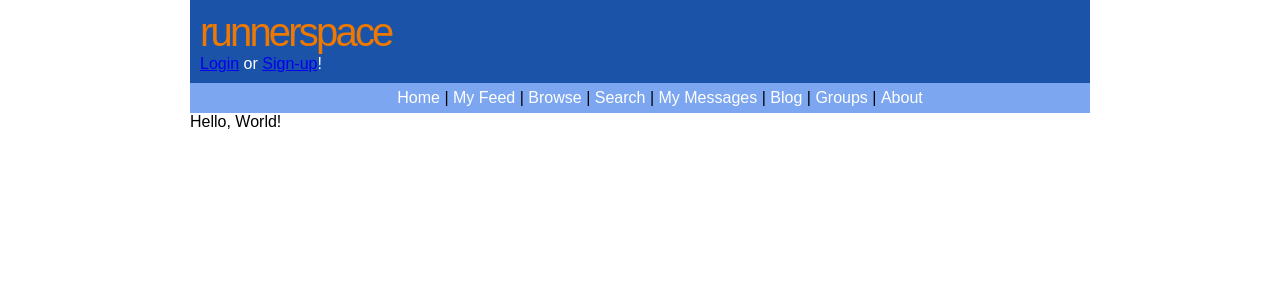
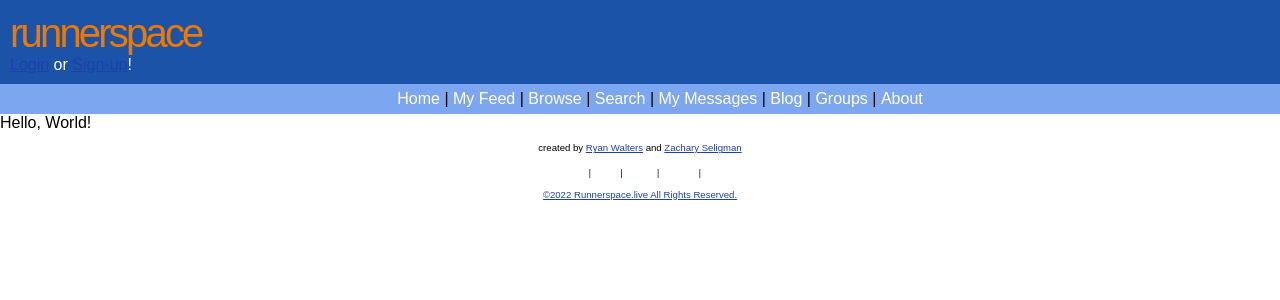
Before and after one commit to Xevion/runnerspace, a Flask app: page / in a window 1280 px wide. Shown: the top 300 px of the page. Run offline with Flask 2, Linux system fonts and the light colour scheme; style sheets or scripts are compiled from the project's sources.

Commit message:
Add Form Styling, Improve Footer, Further divide content in "outer-content"
- Logo font-family

```diff
--- a/static/styles.scss
+++ b/static/styles.scss
@@ -16,6 +16,7 @@ body, html {
   color: #ef7900;
   font-size: 2.5em;
   letter-spacing: -2.8px;
+  font-family: "Arial Rounded MT Bold", sans-serif;
 }
 
 .header-primary {
@@ -43,6 +44,18 @@ body, html {
   }
 }
 
+a {
+  color: #1E40AF;
+}
+
+nav a {
+  color: white;
+}
+
+footer a {
+  color: #1E40AF;
+}
+
 nav, footer {
   .links {
     margin: 0;
@@ -57,6 +70,11 @@ nav, footer {
       }
     }
   }
+}
+
+footer {
+  font-size: 60%;
+  text-align: center;
 }
 
 footer .links {
@@ -76,3 +94,32 @@ nav, footer {
     color: black;
   }
 }
+
+.form-subtext {
+  text-align: center;
+  font-size: 1em;
+}
+
+form {
+  margin: 0 auto;
+  width: fit-content;
+
+  &.login-form {
+    border: 1px solid darkblue;
+    padding: 10px
+  }
+
+  .field {
+    padding: 4px;
+
+    .checkbox {
+      margin-left: auto;
+    }
+  }
+
+  button {
+    border-radius: 0px;
+    width: 15em;
+    margin: 0 auto;
+  }
+}
--- a/templates/layouts/base.html
+++ b/templates/layouts/base.html
@@ -4,13 +4,16 @@
         <meta charset="UTF-8">
         <title>Runnerspace</title>
         <link rel="stylesheet" href="{{ url_for('static', filename='styles.css') }}">
+        <link rel="stylesheet" href="https://necolas.github.io/normalize.css/8.0.1/normalize.css">
     </head>
     <body>
-    <div id="content">
+        <div class="content-outer">
+            <div class="content">
                 {% include 'layouts/header.html' %}
                 {% block content %}
                     Do not extend <strong>base.html</strong> directly.
                 {% endblock content %}
+            </div>
             {% include 'layouts/footer.html' %}
         </div>
     </body>
--- a/templates/layouts/footer.html
+++ b/templates/layouts/footer.html
@@ -1,3 +1,15 @@
-<div id="footer">
-
-</div>
+<footer>
+    <p>
+        created by <a href="https://github.com/Xevion">Ryan Walters</a> and <a href="https://github.com/Seligmann">Zachary Seligman</a>
+    </p>
+    <ul class="links">
+        <li><a href="/">ABCDEF</a></li>
+        <li><a href="/">GHIJK</a></li>
+        <li><a href="/">LMNOP</a></li>
+        <li><a href="/">QRSTUV</a></li>
+        <li><a href="/">WXYZ</a></li>
+    </ul>
+    <p class="copyright">
+        <a href="/">©2022 Runnerspace.live All Rights Reserved.</a>
+    </p>
+</footer>
--- a/templates/layouts/index.html
+++ b/templates/layouts/index.html
@@ -1,5 +1,5 @@
 {% extends 'layouts/base.html' %}
 
 {% block content %}
-    Hello, World!
+    <div class="content-inner">Hello, World!</div>
 {% endblock %}
```
Lines whose indentation alone changed are shown as unchanged.
